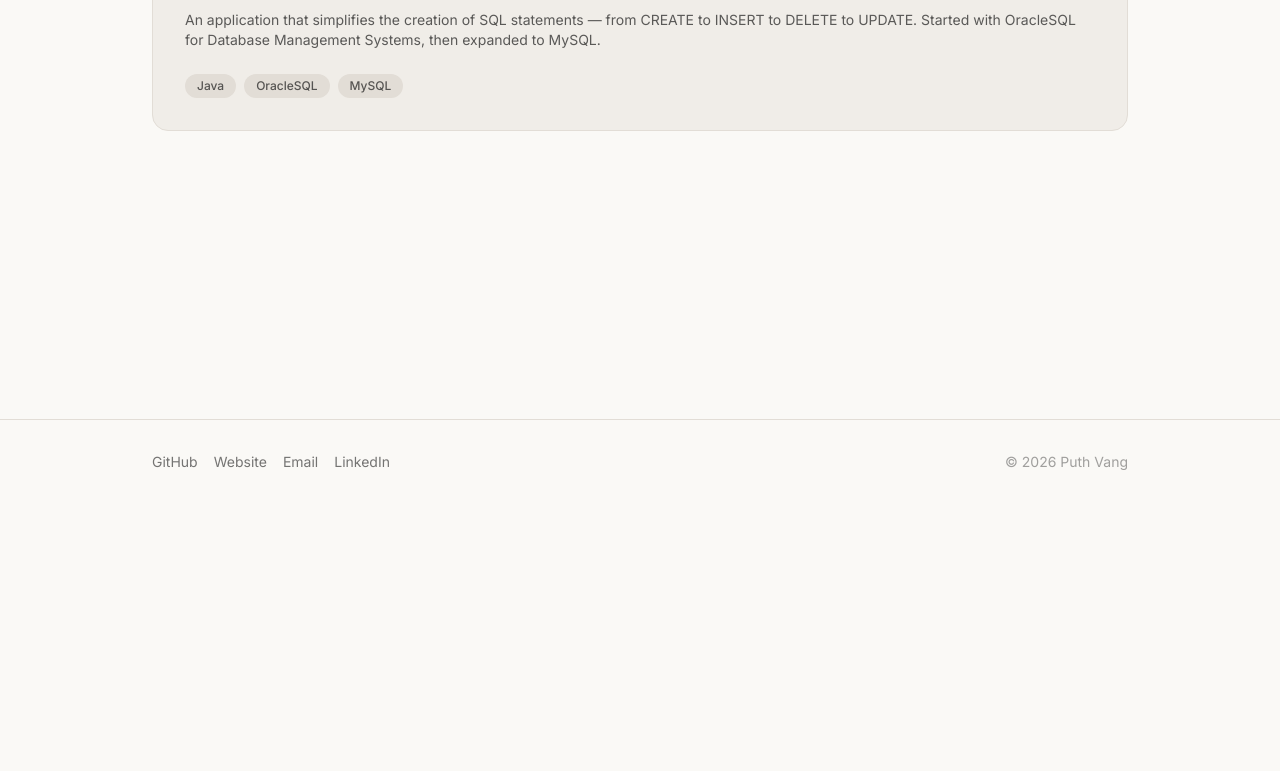
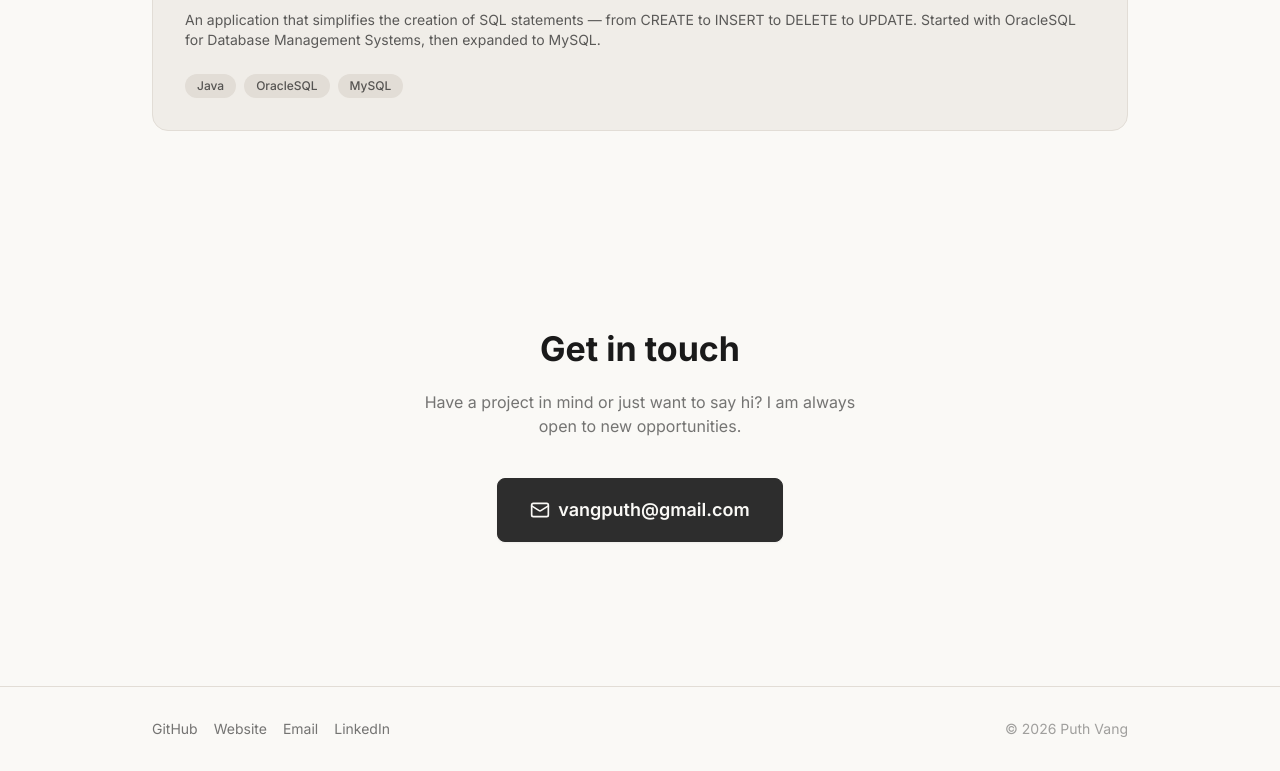
Before and after one commit to Unalphabetical/portfolio, an Astro site: page / in a window 1280 px wide. Shown: the part 3346-4117 px from the top of the page. Before the commit the page ends 3850 px from the top, so only its background shows below. Built offline with nearby package versions, Linux system fonts and the light colour scheme; Astro itself is replaced by a stand-in of ours.

Commit message:
Build Contact section

```diff
--- /dev/null
+++ b/src/components/Contact.astro
@@ -0,0 +1,19 @@
+---
+---
+
+<section class="py-24" id="contact">
+  <div class="max-w-3xl mx-auto px-4 sm:px-6 text-center">
+    <h2 class="text-fluid-2xl font-bold mb-4">Get in touch</h2>
+    <p class="text-base-content/60 mb-10 max-w-md mx-auto">
+      Have a project in mind or just want to say hi? I am always open to new opportunities.
+    </p>
+    <a href="mailto:vangputh@gmail.com" class="btn btn-primary btn-lg text-fluid-base px-8 mb-12 inline-flex items-center gap-2">
+      <svg class="size-5" viewBox="0 0 24 24" fill="none" stroke="currentColor" stroke-width="2" stroke-linecap="round" stroke-linejoin="round">
+        <rect x="2" y="4" width="20" height="16" rx="2" />
+        <path d="m22 7-8.97 5.7a1.94 1.94 0 0 1-2.06 0L2 7" />
+      </svg>
+      vangputh@gmail.com
+    </a>
+
+  </div>
+</section>
--- a/src/pages/index.astro
+++ b/src/pages/index.astro
@@ -3,6 +3,7 @@ import BaseLayout from '@layouts/BaseLayout.astro';
 import Hero from '@components/Hero.astro';
 import Skills from '@components/Skills.astro';
 import Projects from '@components/Projects.astro';
+import Contact from '@components/Contact.astro';
 
 const title = 'Puth Vang — Software & Full-Stack Developer';
 const description =
@@ -16,6 +17,5 @@ const description =
 
   <Projects />
 
-  <section id="contact" class="py-24">
-  </section>
+  <Contact />
 </BaseLayout>
```
